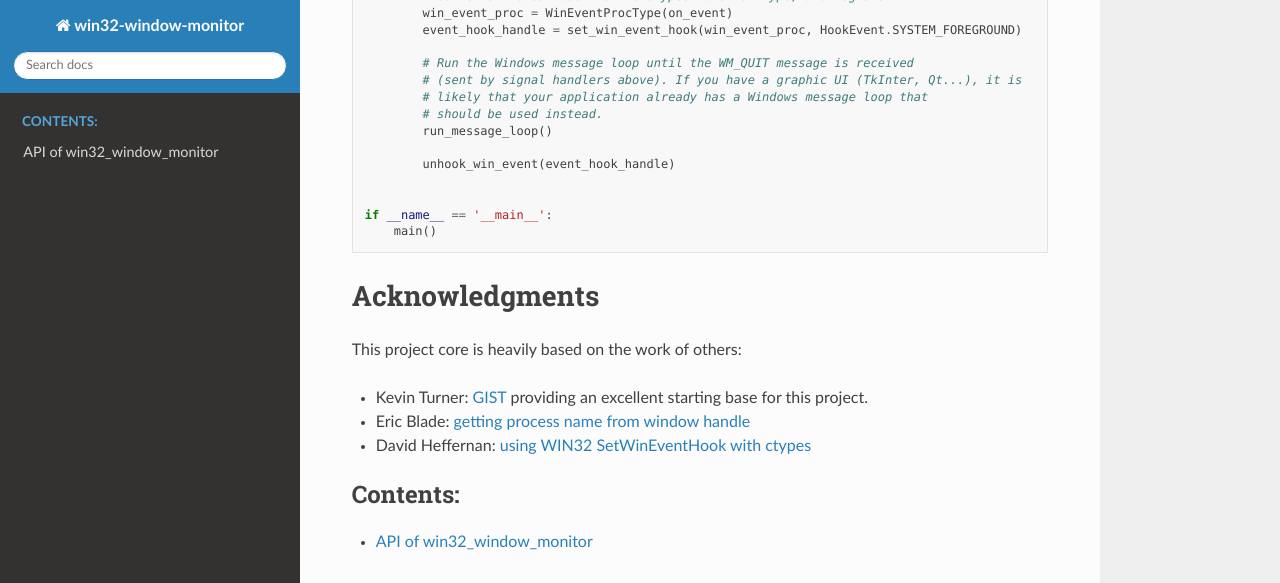
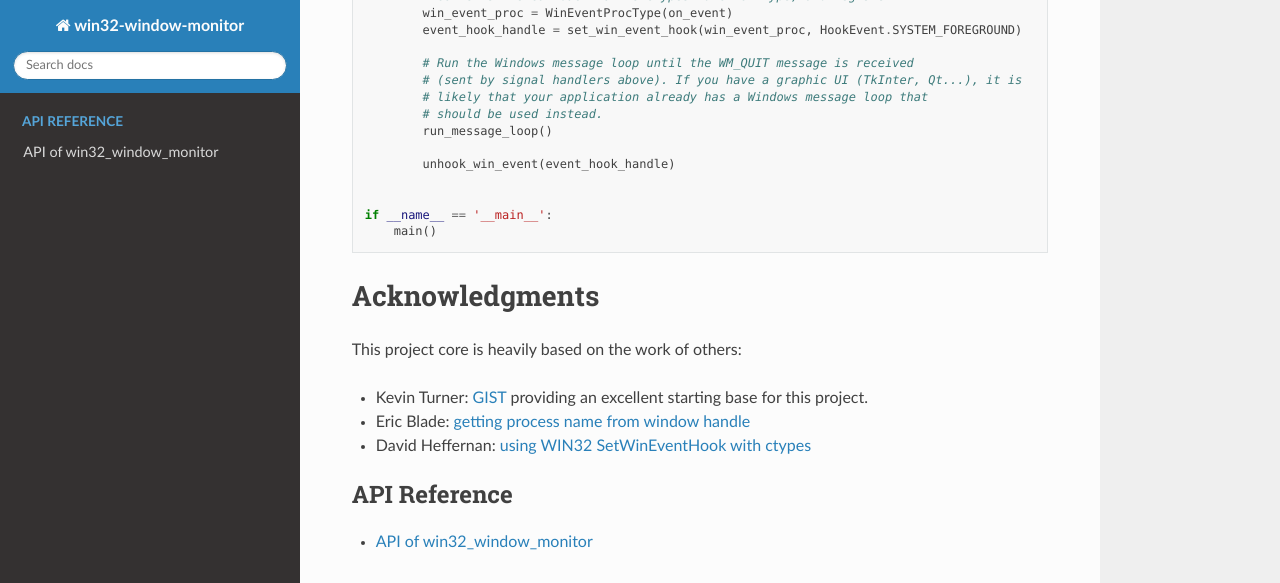
Before and after one commit to blep/win32_window_monitor, a Sphinx documentation site: the page built from docs/index.rst, in a window 1280 px wide and 900 px high, scrolled down 2119 px. Shown: the top 583 px of the window. Built offline with Sphinx 7.4.7 and the Read the Docs theme 2.0.0, drawn with Linux system fonts in a browser that asks for light colours.

Commit message:
Fixed API Reference caption.

```diff
--- a/docs/index.rst
+++ b/docs/index.rst
@@ -10,7 +10,7 @@
 
 .. toctree::
    :maxdepth: 2
-   :caption: Contents:
+   :caption: API Reference
 
    api
 
```
